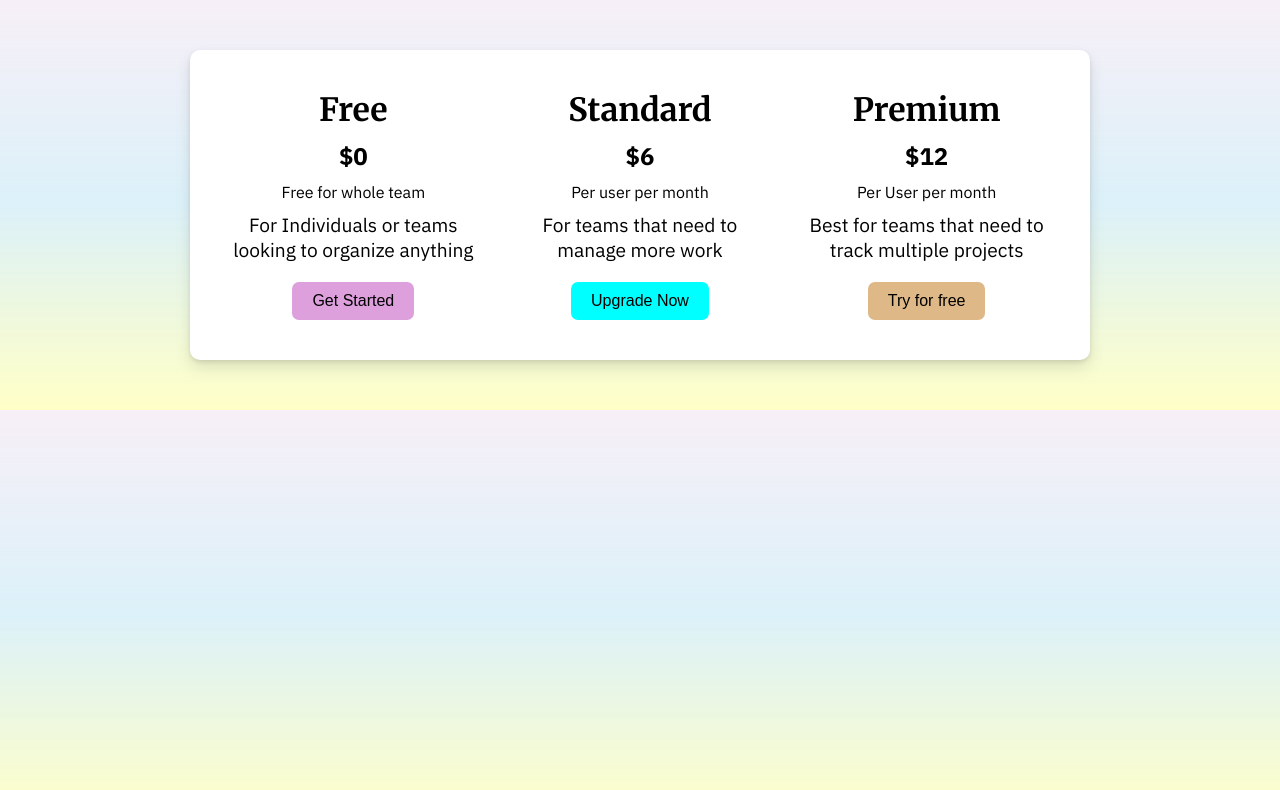
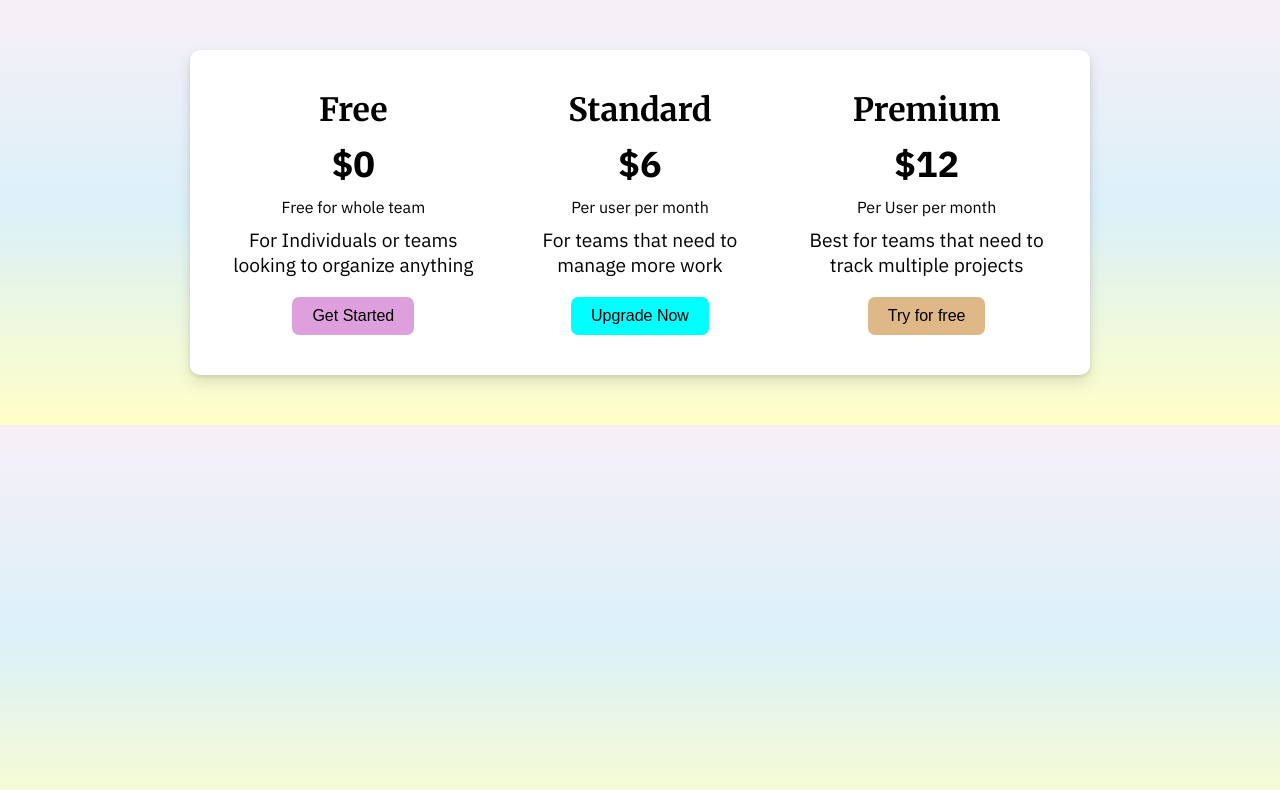
Before and after one commit to Timileyin11/PricingCard, a plain HTML site: page index.html in a window 1280 px wide. Drawn offline with Linux system fonts and the light colour scheme.

Commit message:
Update style.css
change

```diff
--- a/style.css
+++ b/style.css
@@ -31,7 +31,7 @@
         }
         .cont .dols {
             font-family: 'IBM Plex Sans', sans-serif;
-            font-size: 1.5em;
+            font-size: 36px;
             font-weight: bold;
             margin-bottom: 10px;
         }
```
